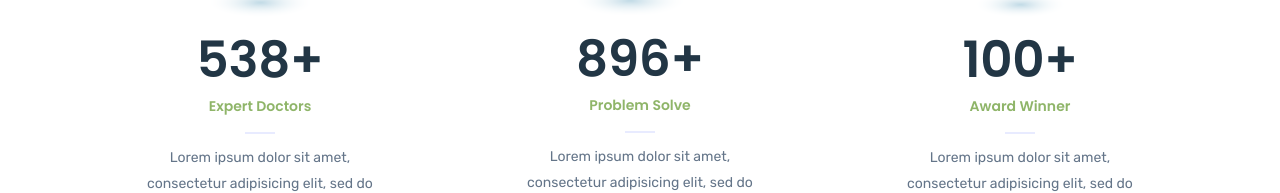
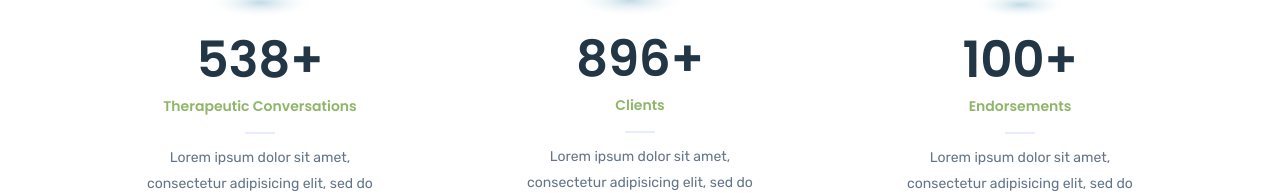
Before and after one commit to Leslie-T-art/YEMS-WEB, a React (Create React App) app: page /doctors in a window 1280 px wide. Shown: the part 2869-3062 px from the top of the page. Built offline with nearby package versions, Linux system fonts and the light colour scheme; no server answers; the HTML template or start-up script is replaced by a standard one.

Commit message:
Update CounterArea.js

```diff
--- a/src/pages/Doctors/DoctorsOne/CounterArea/CounterArea.js
+++ b/src/pages/Doctors/DoctorsOne/CounterArea/CounterArea.js
@@ -8,9 +8,9 @@ const CounterArea = () => {
             <div className="container">
                <div className="row">
 
-                  <SingleCount icon="7" counter="540" title="Expert Doctors" />
-                  <SingleCount icon="83" counter="899" title="Problem Solve" />
-                  <SingleCount icon="9" counter="100" title="Award Winner" />
+                  <SingleCount icon="7" counter="540" title="Therapeutic Conversations" />
+                  <SingleCount icon="83" counter="899" title="Clients" />
+                  <SingleCount icon="9" counter="100" title="Endorsements" />
 
                </div>
             </div>
```
